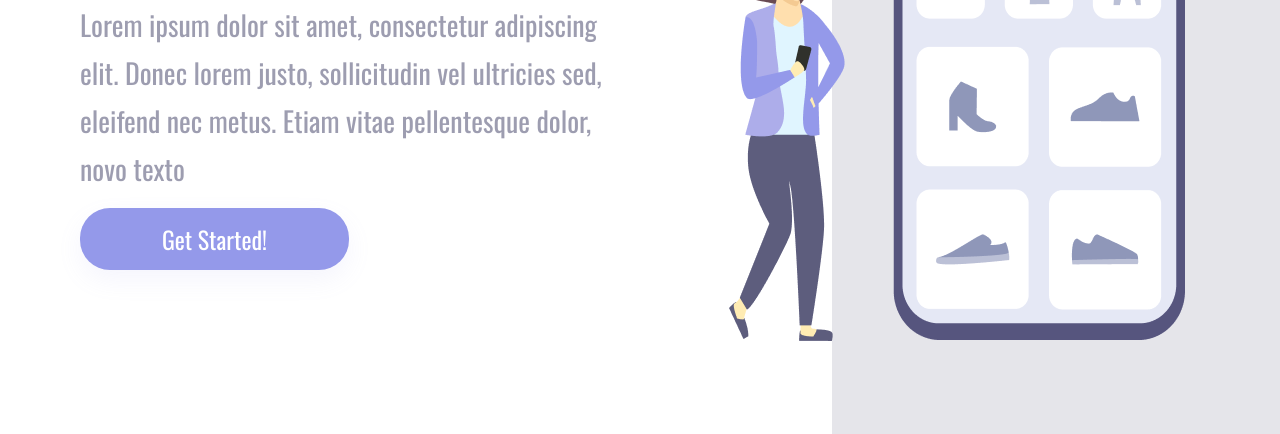
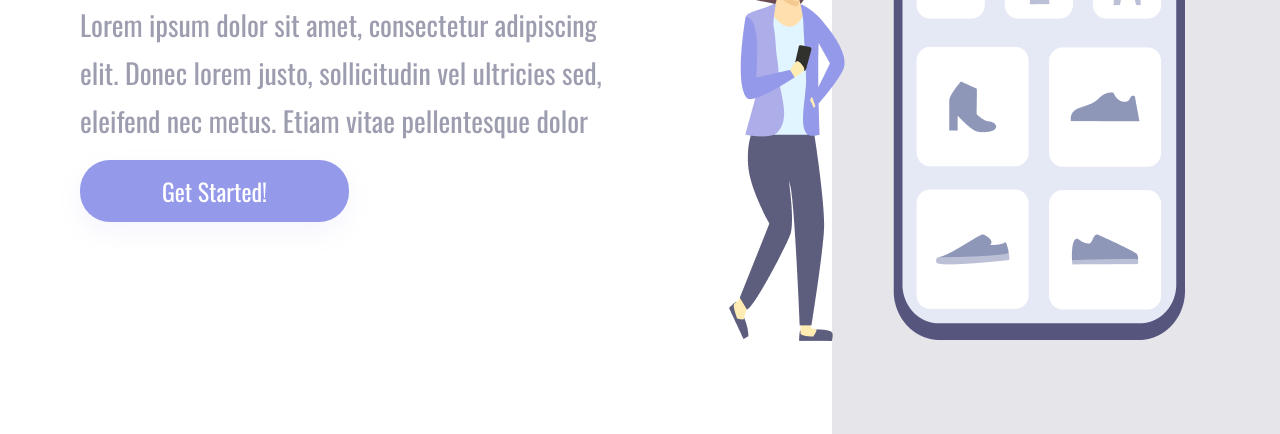
Before and after one commit to AlessandroPedroso/easy-shopping, a plain HTML site: page index.html in a window 1280 px wide. Shown: the part 366-800 px from the top of the page. Drawn offline with nearby package versions, Linux system fonts and the light colour scheme.

Commit message:
alteração no paragrafo

```diff
--- a/index.html
+++ b/index.html
@@ -15,7 +15,7 @@
             <h1>Easy Shopping Via Mobile</h1>
             <p>Lorem ipsum dolor sit amet, consectetur  adipiscing
                 elit. Donec lorem justo, sollicitudin vel ultricies sed,
-                eleifend nec metus. Etiam vitae pellentesque dolor, novo texto </p>
+                eleifend nec metus. Etiam vitae pellentesque dolor</p>
                 <button>Get Started!</button>
         </section>
 
```
